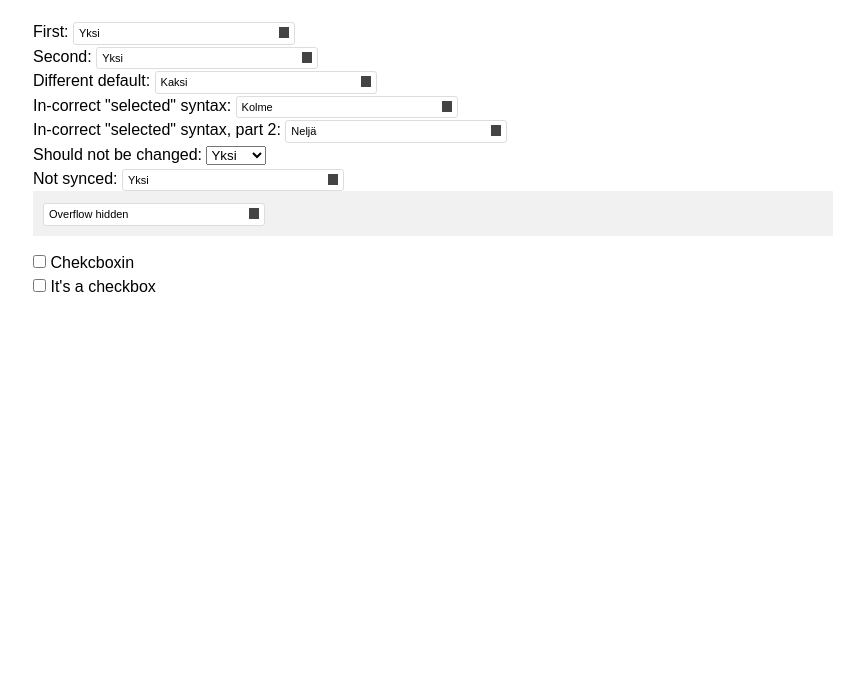
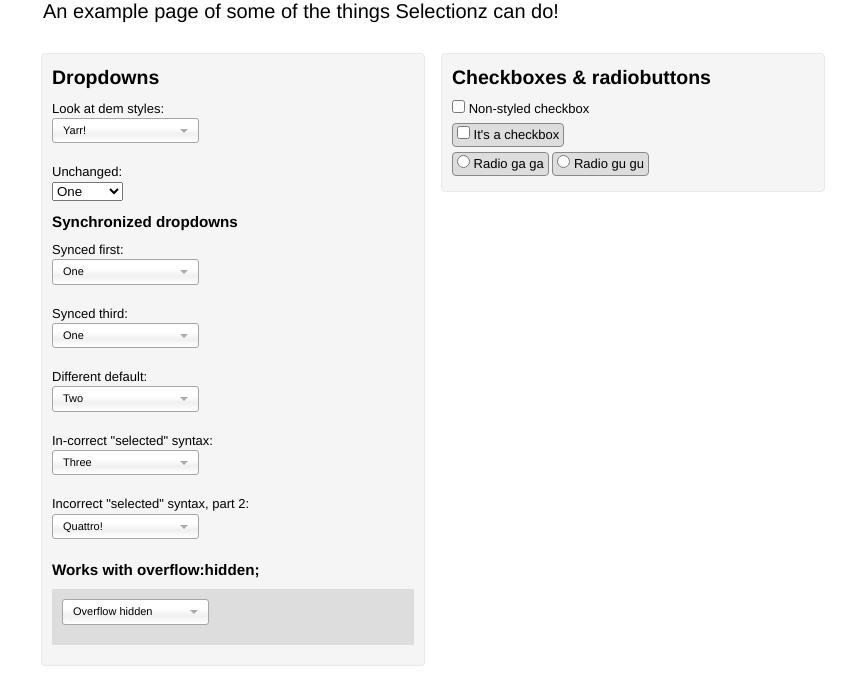
Before and after one commit to solita/Selectionz, a plain HTML site: page index.html in a window 1280 px wide. Shown: the part 108-800 px from the top of the page, without its empty margins (207-1071 px from the left). Drawn offline with Linux system fonts and the light colour scheme.

Commit message:
Better example, bugfixes & support radios

```diff
--- a/index.html
+++ b/index.html
@@ -5,16 +5,44 @@
     <title>jQuery Selectionz Examples</title>
 
     <style type="text/css">
+        * { margin:0; padding:0; outline:0; }
         body {
-            font:16px/1.5 sans-serif;
-            margin:50px auto;
+            font:13px/1.4 'Helvetica Neue', sans-serif;
+            margin:10px auto;
             width:800px;
         }
         h1 {
-            margin:0 0 30px;
+            font-size:54px;
+            font-weight:700;
+            margin:0 0 9px;
         }
-        body > div {
-            margin:0 0 15px;
+        h2, h3 {
+            margin:0 0 9px;
+        }
+        .lead {
+            font-size:20px;
+            font-weight:300;
+            margin-bottom:18px;
+        }
+        .dropdowns div {
+            margin:0 0 10px;
+        }
+        .checks-radios div {
+            margin:0 0 5px;
+        }
+        .col {
+            float:left;
+            margin:0 1%;
+            width:48%;
+        }
+
+        .wrap {
+            padding:10px;
+        }
+        .box {
+            background:#f5f5f5;
+            border:1px solid #e9e9e9;
+            border-radius:4px;
         }
     </style>
 
@@ -22,112 +50,129 @@
 
 </head>
 <body>
-    <h1>jQuery Selectionz Examples</h1>
+    <div class="wrap">
+        <h1>jQuery Selectionz Example</h1>
+        <p class="lead">An example page of some of the things Selectionz can do!</p>
+    </div>
 
-    <div class="dropdowns">
+    <div class="col dropdowns">
+        <div class="wrap box">
+
+            <h2>Dropdowns</h2>
+
             <div>
-            First:
-            <select name="yay" class="example">
-                <option value="yksi">Yksi</option>
-                <option value="kaksi">Kaksi</option>
-                <option value="kolme">Kolme</option>
-                <option value="nelja">Neljä</option>
+                <p>Look at dem styles:</p>
+                <select name="select-nosync" class="example2">
+                    <option value="One">Yarr!</option>
+                    <option value="Two">Ninjas</option>
+                    <option value="Three">Vikings</option>
                 </select>
             </div>
 
             <div>
-            Second:
-            <select name="yay" class="example">
-                <option value="yksi">Yksi</option>
-                <option value="kaksi">Kaksi</option>
-                <option value="kolme">Kolme</option>
-                <option value="nelja">Neljä</option>
+                <p>Unchanged:</p>
+                <select name="select">
+                    <option value="One">One</option>
+                    <option value="Two">Two</option>
+                    <option value="Three">Three</option>
+                    <option value="four">Quattro!</option>
+                </select>
+            </div>
+
+            <h3>Synchronized dropdowns</h3>
+
+            <div>
+                <p>Synced first:</p>
+                <select name="select-1" class="example">
+                    <option value="One">One</option>
+                    <option value="Two">Two</option>
+                    <option value="Three">Three</option>
+                    <option value="four">Quattro!</option>
                 </select>
             </div>
 
             <div>
-            Different default:
-            <select name="yay" class="example">
-                <option value="yksi">Yksi</option>
-                <option value="kaksi" selected="selected">Kaksi</option>
-                <option value="kolme">Kolme</option>
-                <option value="nelja">Neljä</option>
+                <p>Synced third:</p>
+                <select name="select-2" class="example">
+                    <option value="One">One</option>
+                    <option value="Two">Two</option>
+                    <option value="Three">Three</option>
+                    <option value="four">Quattro!</option>
                 </select>
             </div>
 
             <div>
-            In-correct "selected" syntax:
-            <select name="yay" class="example">
-                <option value="yksi">Yksi</option>
-                <option value="kaksi">Kaksi</option>
-                <option value="kolme" selected="true">Kolme</option>
-                <option value="nelja">Neljä</option>
+                <p>Different default:</p>
+                <select name="select-3" class="example">
+                    <option value="One">One</option>
+                    <option value="Two" selected="selected">Two</option>
+                    <option value="Three">Three</option>
+                    <option value="four">Quattro!</option>
                 </select>
             </div>
 
             <div>
-            In-correct "selected" syntax, part 2:
-            <select name="yay" class="example">
-                <option value="yksi">Yksi</option>
-                <option value="kaksi">Kaksi</option>
-                <option value="kolme">Kolme</option>
-                <option value="nelja" selected>Neljä</option>
-                <option value="viisi">Viides, ei ole muualla</option>
-                <option value="kuus">Kuudes jo!</option>cm
-                <option value="huh">No huh huh</option>
+                <p>In-correct "selected" syntax:</p>
+                <select name="select-4" class="example">
+                    <option value="One">One</option>
+                    <option value="Two">Two</option>
+                    <option value="Three" selected="true">Three</option>
+                    <option value="Four">Quattro!</option>
                 </select>
             </div>
 
             <div>
-            Should not be changed:
-            <select name="yay">
-                <option value="yksi">Yksi</option>
-                <option value="kaksi">Kaksi</option>
-                <option value="kolme">Kolme</option>
-                <option value="nelja">Neljä</option>
+                <p>Incorrect "selected" syntax, part 2:</p>
+                <select name="select-5" class="example">
+                    <option value="One">One</option>
+                    <option value="Two">Two</option>
+                    <option value="Three">Three</option>
+                    <option value="four" selected>Quattro!</option>
+                    <option value="5">This shouldn't be synced</option>
+                    <option value="6">These don't exists</option>
+                    <option value="huh">"No huh huh"</option>
                 </select>
             </div>
 
-        <div>
-            Not synced:
-            <select name="yay" class="example2">
-                <option value="yksi">Yksi</option>
-                <option value="kaksi">Kaksi</option>
-                <option value="kolme">Kolme</option>
-                <option value="nelja">Neljä</option>
+            <h3>Works with overflow:hidden;</h3>
+            <div style="background:#ddd; padding:10px; overflow:hidden;">
+                <select class="example2">
+                    <option value="test">Overflow hidden</option>
+                    <option value="test2">This should be visible</option>
+                    <option value="test3">Let's test if we...</option>
+                    <option value="test4">...can go overboard!</option>
+                    <option value="test5">Or over border?</option>
                 </select>
             </div>
+        </div>
+    </div>
+    <!-- .dropdowns -->
 
-        <div style="background:#f1f1f1; padding:10px; overflow:hidden;">
-            <select class="example2">
-                <option value="test">Overflow hidden</option>
-            </select>
-        </div>
+    <div class="col checks-radios">
+        <div class="wrap box">
 
-    <!--
-        <div>
-            Slide in:
-            <select name="yay" class="slide-example">
-                <option value="yksi">Yksi</option>
-                <option value="kaksi">Kaksi</option>
-                <option value="kolme">Kolme</option>
-                <option value="nelja">Neljä</option>
-            </select>
-        </div>
-    -->
-</div>
-<div class="checks-radios">
+            <h2>Checkboxes &amp; radiobuttons</h2>
+
             <div>
                 <input id="check-1" type="checkbox" value="1" />
-        <label for="check-1">Chekcboxin</label>
+                <label for="check-1">Non-styled checkbox</label>
             </div>
             <div>
                 <label id="label-1">
                     <input type="checkbox" /> It's a checkbox
                 </label>
             </div>
+
+            <div>
+                <label class="radio">
+                    <input name="radios" type="radio" /> Radio ga ga
+                </label>
+                <label class="radio">
+                    <input name="radios" type="radio" /> Radio gu gu
+                </label>
             </div>
-
+        </div>
+    </div>
 
     <script type="text/javascript" src="jquery.min.js"></script>
     <script type="text/javascript" src="jquery.selectionz.js"></script>
@@ -141,7 +186,7 @@ $('.example2').selectionz()
 
         $('#check-1').selectionz();
         $('#label-1').selectionz();
-
+        $('.radio').selectionz();
     </script>
 
 </body>
--- a/jquery.selectionz.css
+++ b/jquery.selectionz.css
@@ -1,7 +1,15 @@
-* { margin:0; padding:0; }
 
 /* jQuery Selectionz Theme
 ----------------------------------------------------------------------------- */
+/* REQUIRED: */
+#sz-dropdown {
+    z-index:10000;
+}
+.selectionz.open {
+    z-index:10001;
+}
+
+/* dropdown */
 .selectionz {
     font-size:11px;
     position: relative;
@@ -9,52 +17,59 @@
 }
 .selectionz:focus {
     outline:0;
+    border-color:#222;
 }
     .sz-toggle {
-        background:#fff;
-        border:1px solid #ddd;
+        background-image: linear-gradient(bottom, rgb(255,255,255) 0%, rgb(240,240,240) 34%, rgb(255,255,255) 64%);
+        background-image: -o-linear-gradient(bottom, rgb(255,255,255) 0%, rgb(240,240,240) 34%, rgb(255,255,255) 64%);
+        background-image: -moz-linear-gradient(bottom, rgb(255,255,255) 0%, rgb(240,240,240) 34%, rgb(255,255,255) 64%);
+        background-image: -webkit-linear-gradient(bottom, rgb(255,255,255) 0%, rgb(240,240,240) 34%, rgb(255,255,255) 64%);
+        background-image: -ms-linear-gradient(bottom, rgb(255,255,255) 0%, rgb(240,240,240) 34%, rgb(255,255,255) 64%);
+        border:1px solid #a6a6a6;
         cursor:default;
         display:inline-block;
-        padding:2px 5px;
+        padding:4px 35px 4px 10px;
         position: relative;
-        width:210px;
+        min-width:100px;
         z-index:1;
 
         -webkit-border-radius: 3px;
         -moz-border-radius: 3px;
         border-radius: 3px;
     }
-    .sz-toggle .arrow {
-        background: #444;
-        display:inline-block;
-        float:right;
-        height:11px;
-        margin-left:5px;
-        position: relative;
-        top:2px;
-        width:10px;
-
-        overflow: hidden;
-        text-indent:100%;
-        white-space: nowrap;
+    .open .sz-toggle {
+        background:#fff;
     }
+        .arrow {
+            border-left: 4px solid transparent;
+            border-right: 4px solid transparent;
+            border-top: 4px solid #aaa;
+            position: absolute;
+            right:10px;
+            top: 10px;
+        }
+        .sz-toggle:hover .arrow {
+            border-top-color:#333;
+        }
 .sz-options-outer {
     position: relative;
     z-index:5;
 }
     .sz-options {
         background:#fff;
-        border:1px solid #ddd;
-        border-top:0;
+        border:1px solid #aaa;
         font-size:11px;
         list-style:none;
         position: relative;
+        margin-top:-1px;
 
         border-bottom-left-radius:3px;
         border-bottom-right-radius:3px;
+        box-shadow:0 4px 15px rgba(0,0,0, 0.4);
     }
         .sz-options li {
             cursor:default;
+            display:block;
             padding:3px 10px;
             position: relative;
             z-index:5;
@@ -63,6 +78,19 @@
             background:#f1f1f1;
         }
 
-.se_el ::selection {
+.sel_el ::selection {
     background:transparent;
 }
+
+
+/* checkboxes & radios */
+.sz-control {
+    background:#ddd;
+    border:1px solid #888;
+    display:inline-block;
+    padding:2px 4px;
+    border-radius:4px;
+}
+.sz-control.c_on {
+    background:#fff;
+}
```
Also changed, not shown: jquery.selectionz.js. Lines whose indentation alone changed are shown as unchanged.
